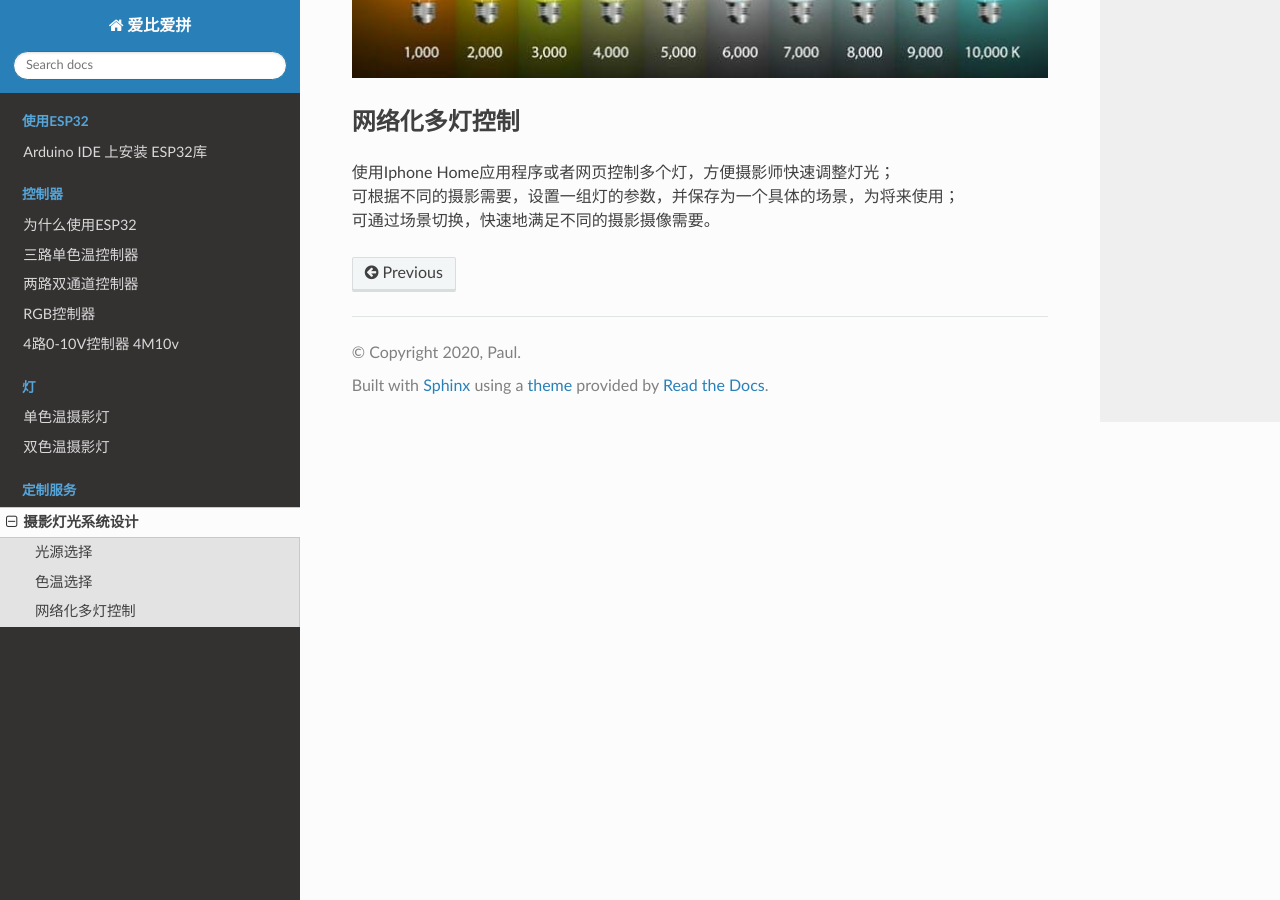
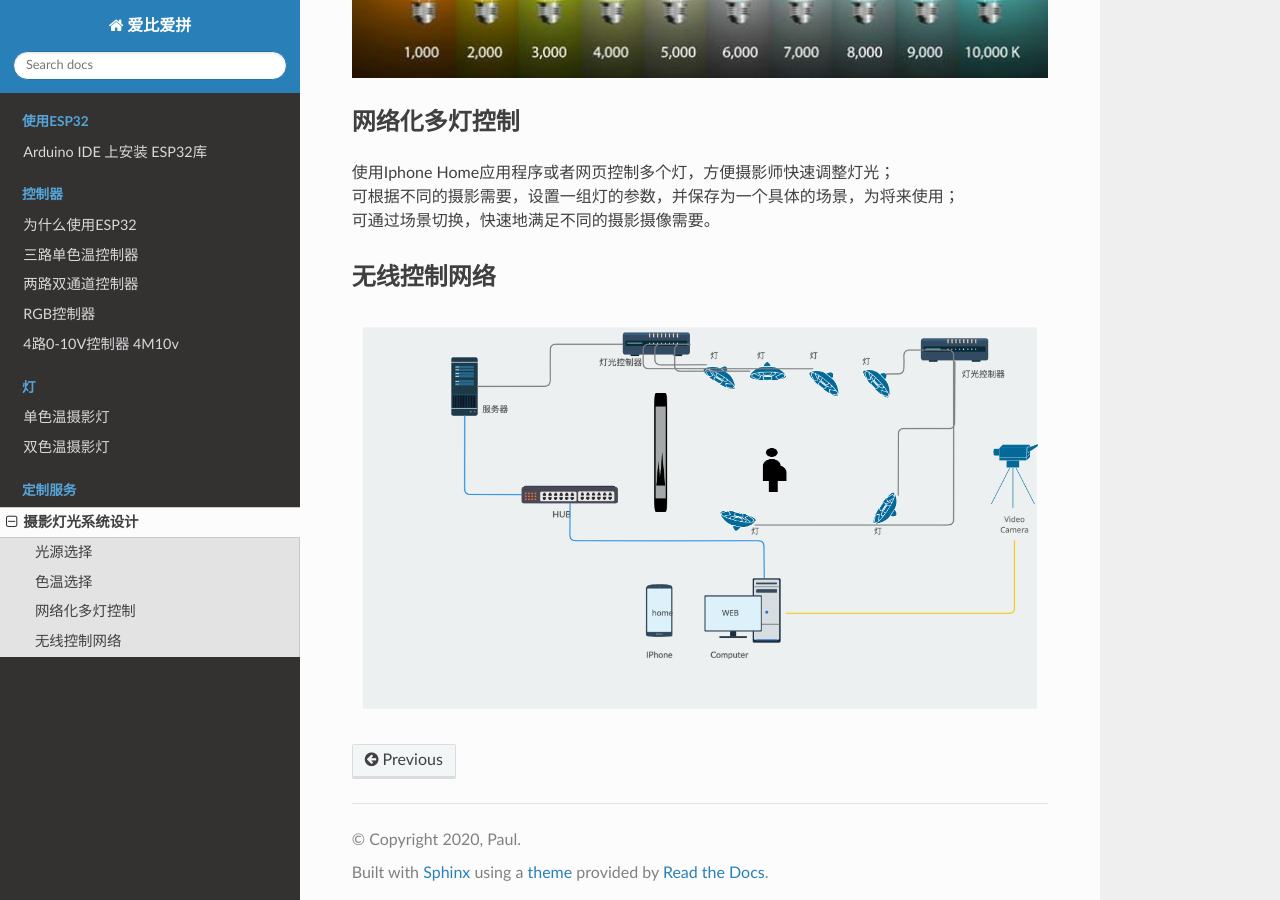
Before and after one commit to paultang/abapweb, a Sphinx documentation site: the page built from source/studio/photography.rst, in a window 1280 px wide and 900 px high, scrolled down 1275 px. Built offline with Sphinx 7.4.7 and the Read the Docs theme 2.0.0, drawn with Linux system fonts in a browser that asks for light colours.

Commit message:
add network

```diff
--- a/source/studio/photography.rst
+++ b/source/studio/photography.rst
@@ -32,3 +32,8 @@ TLCI 指数 （电视灯光一致性指数） 的制定是为了解决传统
 | 使用Iphone Home应用程序或者网页控制多个灯，方便摄影师快速调整灯光；
 | 可根据不同的摄影需要，设置一组灯的参数，并保存为一个具体的场景，为将来使用；
 | 可通过场景切换，快速地满足不同的摄影摄像需要。
+
+无线控制网络
+++++++++++++++
+
+.. image:: ../image/networktop.png
```
Also changed, not shown: source/image/networktop.png (added).
